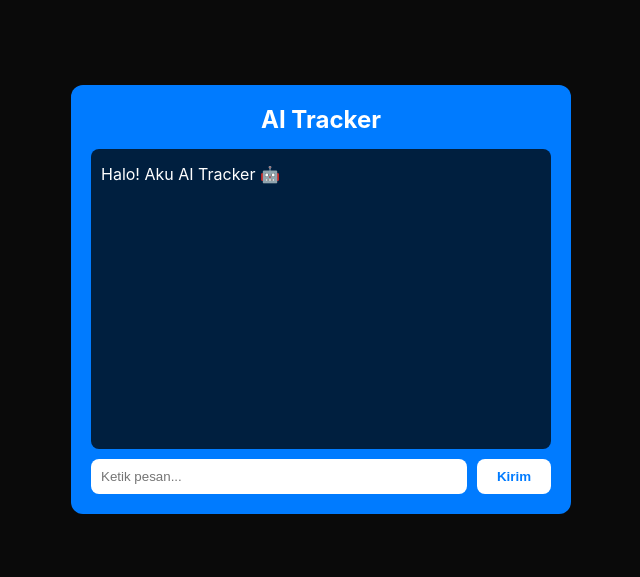
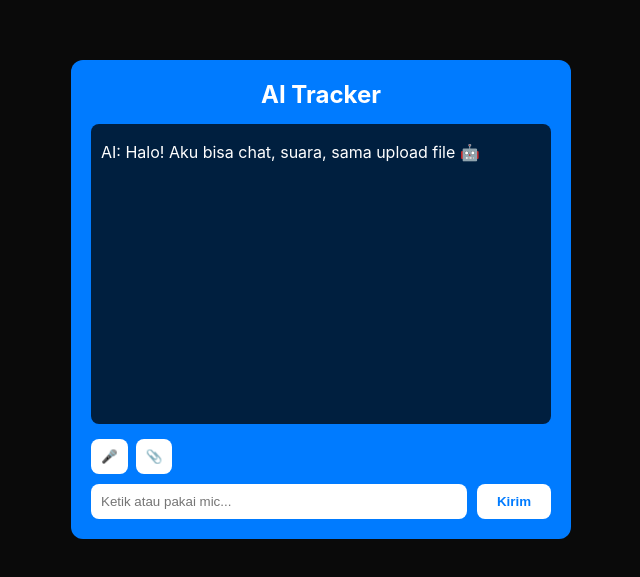
Before and after one commit to Yaasien78/ai-tracker, a React (Vite) app: page / in a window 1280 px wide. Shown: the part 101-678 px from the top of the page, without its empty margins (319-959 px from the left). Built offline with nearby package versions, Linux system fonts and the light colour scheme.

Commit message:
Enhance chat functionality with voice and file upload

```diff
--- a/src/App.jsx
+++ b/src/App.jsx
@@ -1,31 +1,74 @@
-import React, { useState } from 'react';
+import React, { useState, useRef } from 'react';
 import { askAI } from './services/aiService';
 
 export default function App() {
   const [input, setInput] = useState('');
-  const [chat, setChat] = useState(['Halo! Aku AI Tracker 🤖']);
+  const [chat, setChat] = useState(['AI: Halo! Aku bisa chat, suara, sama upload file 🤖']);
+  const [listening, setListening] = useState(false);
+  const fileRef = useRef(null);
 
-  const handleSend = async () => {
-    if (!input) return;
-    const newChat = [...chat, `Kamu: ${input}`];
-    setChat(newChat);
+  // 1. FUNGSI KIRIM PESAN
+  const handleSend = async (text = input) => {
+    if (!text.trim()) return;
+    const userMsg = `Kamu: ${text}`;
+    setChat(prev => [...prev, userMsg]);
     setInput('');
-    const aiReply = await askAI(input);
-    setChat([...newChat, `AI: ${aiReply}`]);
+    const reply = await askAI(text);
+    setChat(prev => [...prev, `AI: ${reply}`]);
+  };
+
+  // 2. FUNGSI MODE SUARA
+  const handleVoice = () => {
+    const SpeechRecognition = window.SpeechRecognition || window.webkitSpeechRecognition;
+    if (!SpeechRecognition) return alert("Browser kamu gak support voice");
+
+    const recognition = new SpeechRecognition();
+    recognition.lang = 'id-ID';
+    recognition.start();
+    setListening(true);
+
+    recognition.onresult = (event) => {
+      const transcript = event.results[0][0].transcript;
+      setInput(transcript);
+      setListening(false);
+      handleSend(transcript);
+    };
+    recognition.onend = () => setListening(false);
+  };
+
+  // 3. FUNGSI UPLOAD FILE
+  const handleFile = (e) => {
+    const file = e.target.files[0];
+    if (file) {
+      const reader = new FileReader();
+      reader.onload = () => {
+        setChat(prev => [...prev, `Kamu upload: ${file.name}`]);
+        handleSend(`Ini isi file ${file.name}: ${reader.result.substring(0,500)}`);
+      };
+      reader.readAsText(file);
+    }
   };
 
   return (
-    <div style={{display:'flex',justifyContent:'center',alignItems:'center',height:'100vh',background:'#0a0a0a'}}>
-      <div style={{width:'90%',maxWidth:500,background:'#007BFF',borderRadius:12,padding:20,color:'white'}}>
-        <h2 style={{textAlign:'center',marginBottom:15}}>AI Tracker</h2>
-        <div style={{height:300,overflowY:'auto',background:'#001f3f',padding:10,borderRadius:8,marginBottom:10}}>
-          {chat.map((m,i)=><p key={i} style={{margin:'5px 0'}}>{m}</p>)}
+    <div style={{display:'flex',justifyContent:'center',alignItems:'center',minHeight:'100vh',background:'#0a0a0a',padding:20}}>
+      <div style={{width:'100%',maxWidth:500,background:'#007BFF',borderRadius:12,padding:20,color:'white'}}>
+        <h2 style={{textAlign:'center'}}>AI Tracker</h2>
+
+        <div style={{height:300,overflowY:'auto',background:'#001f3f',padding:10,borderRadius:8,margin:'15px 0'}}>
+          {chat.map((m,i)=><p key={i} style={{margin:'8px 0',whiteSpace:'pre-wrap'}}>{m}</p>)}
         </div>
-        <div style={{display:'flex'}}>
-          <input value={input} onChange={e=>setInput(e.target.value)} onKeyPress={e=>e.key==='Enter'&&handleSend()} placeholder="Ketik pesan..." style={{flex:1,padding:10,borderRadius:8,border:'none'}}/>
-          <button onClick={handleSend} style={{marginLeft:10,padding:'10px 20px',background:'white',color:'#007BFF',border:'none',borderRadius:8,fontWeight:'bold'}}>Kirim</button>
+
+        <div style={{display:'flex',gap:8,marginBottom:10}}>
+          <button onClick={handleVoice} style={{padding:10,background: listening? 'red' : 'white', color:'#007BFF',border:'none',borderRadius:8,fontWeight:'bold'}}>🎤</button>
+          <button onClick={()=>fileRef.current.click()} style={{padding:10,background:'white',color:'#007BFF',border:'none',borderRadius:8,fontWeight:'bold'}}>📎</button>
+          <input type="file" ref={fileRef} onChange={handleFile} style={{display:'none'}} accept=".txt,.pdf,.docx,.jpg,.png"/>
+        </div>
+
+        <div style={{display:'flex',gap:10}}>
+          <input value={input} onChange={e=>setInput(e.target.value)} onKeyPress={e=>e.key==='Enter'&&handleSend()} placeholder="Ketik atau pakai mic..." style={{flex:1,padding:10,borderRadius:8,border:'none'}}/>
+          <button onClick={()=>handleSend()} style={{padding:'10px 20px',background:'white',color:'#007BFF',border:'none',borderRadius:8,fontWeight:'bold'}}>Kirim</button>
         </div>
       </div>
     </div>
   )
-}
+      }
```
